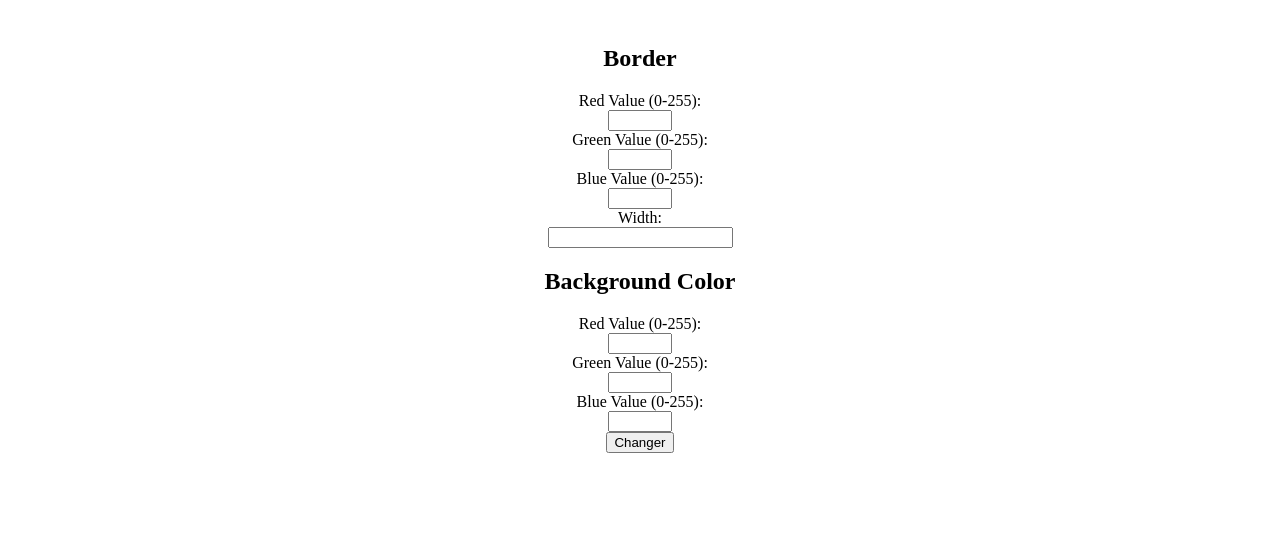
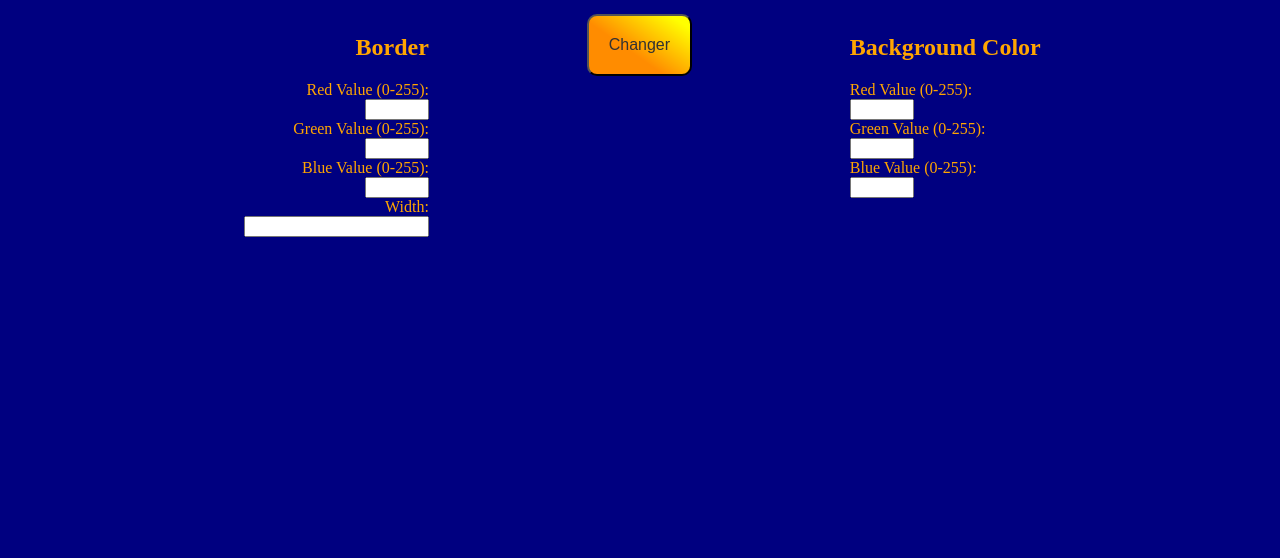
Before and after one commit to Kevdinh33/Lab3, a plain HTML site: page Exercise4/index.html in a window 1280 px wide. Shown: the part 242-800 px from the top of the page. Drawn offline with Linux system fonts and the light colour scheme.

Commit message:
Final logic changes

```diff
--- a/Exercise 2/style.css
+++ b/Exercise 2/style.css
@@ -69,13 +69,13 @@ p {
   text-align: center;
 }
 
-/* Number text (1/3 etc) */
+/* Number text (1/5 etc) */
 .numbertext {
   color: #f2f2f2;
   text-shadow:
   -1px -1px 0 #000,
- 1px -1px 0 #000,
- -1px 1px 0 #000,
+  1px -1px 0 #000,
+  -1px 1px 0 #000,
   1px 1px 0 #000;
   font-size: 12px;
   padding: 8px 12px;
--- a/Exercise4/index.html
+++ b/Exercise4/index.html
@@ -7,7 +7,8 @@
     <body>
       <h1>CSS Manipulation</h1>
       <p id="txt">Thanks M! You're a gem!</p>
-      <div class="box">
+      <div class="box row">
+        <div class="leftcolumn">
           <h2>Border</h2>
           Red Value (0-255):<br>
           <input type="number" min="0" max="255" id="rValue">
@@ -21,6 +22,11 @@
           Width:<br>
           <input type="number" id="width" min="0">
           <br>
+        </div>
+        <div class="centercolumn">
+        <button onclick="changer()">Changer</button>
+        </div>
+        <div class="rightcolumn">
           <h2>Background Color</h2>
           Red Value (0-255):<br>
           <input type="number" min="0" max="255" id="r2Value">
@@ -31,7 +37,7 @@
           Blue Value (0-255):<br>
           <input type="number" min="0" max="255" id="b2Value">
           <br>
-        <button onclick="changer()">Changer</button>
+        </div>
       </div>
     </body>
     <script src= "script.js"></script>
--- a/Exercise4/style.css
+++ b/Exercise4/style.css
@@ -1,10 +1,19 @@
+* {
+  box-sizing: border-box;
+}
+
+body{
+  background-color: navy;
+}
+
 h1 {
   font-size: 60px;
+  color: orange;
   text-align: center;
 }
 
 p{
-  font-size: 50px;
+  font-size: 40px;
   color: rgb(0, 0, 0);
   text-align: center;
   border-style: solid;
@@ -14,3 +23,40 @@ p{
 .box{
   text-align: center;
 }
+
+.leftcolumn {
+  float: left;
+  width: 33.3%;
+  text-align: right;
+  color: orange;
+}
+
+.centercolumn{
+  float: left;
+  width: 33.3%
+
+}
+
+.rightcolumn {
+  float: left;
+  width: 33.3%;
+  text-align: left;
+  color: orange;
+}
+
+.row:after {
+  content: "";
+  display: table;
+  clear: both;
+}
+
+button{
+  text-align: center;
+  display: block;
+  background: linear-gradient(35deg, darkorange 40%, yellow 90%);
+  color: rgb(50, 50, 50);
+  border-radius: 10px;
+  padding: 20px;
+  font-size: 16px;
+  margin: auto;
+}
```
Also changed, not shown: Exercise 2/index.html (+2 -0 lines), Exercise3/style.css (+1 -14 lines). Lines whose indentation alone changed are shown as unchanged.
